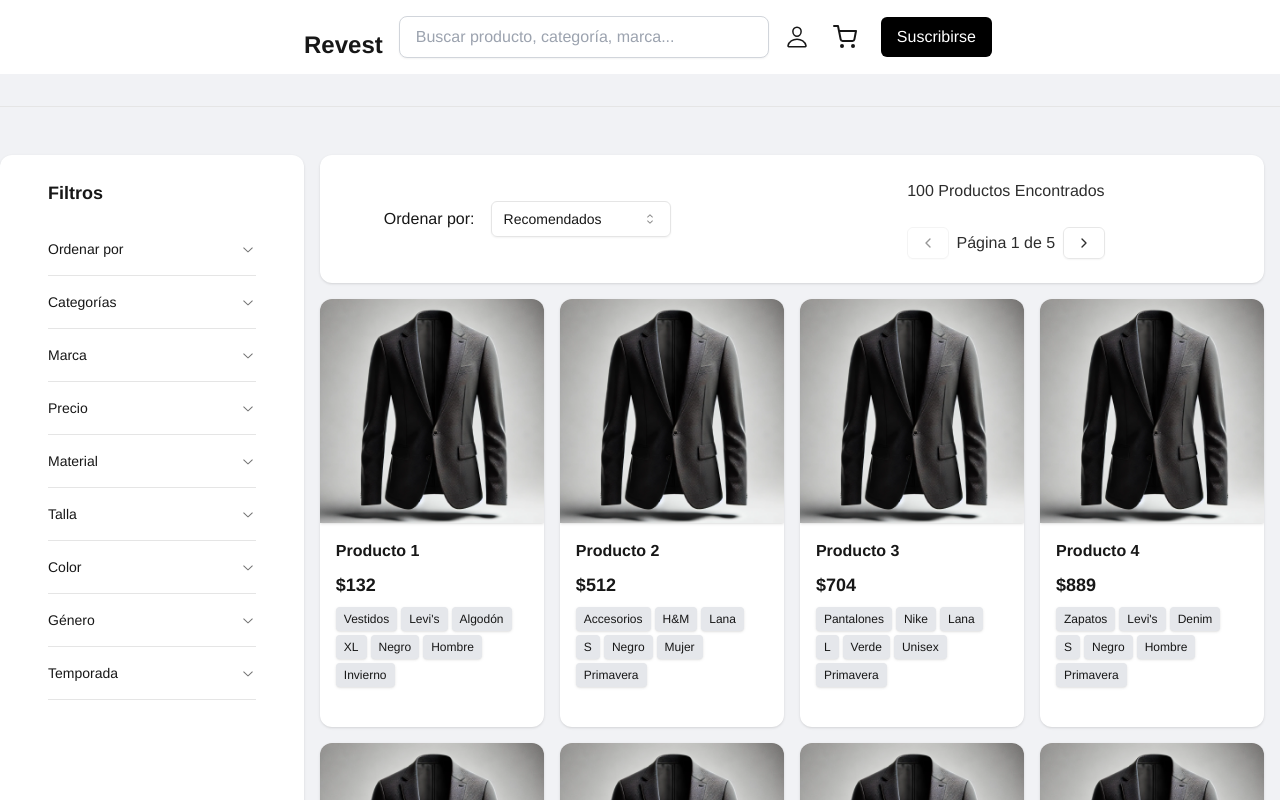
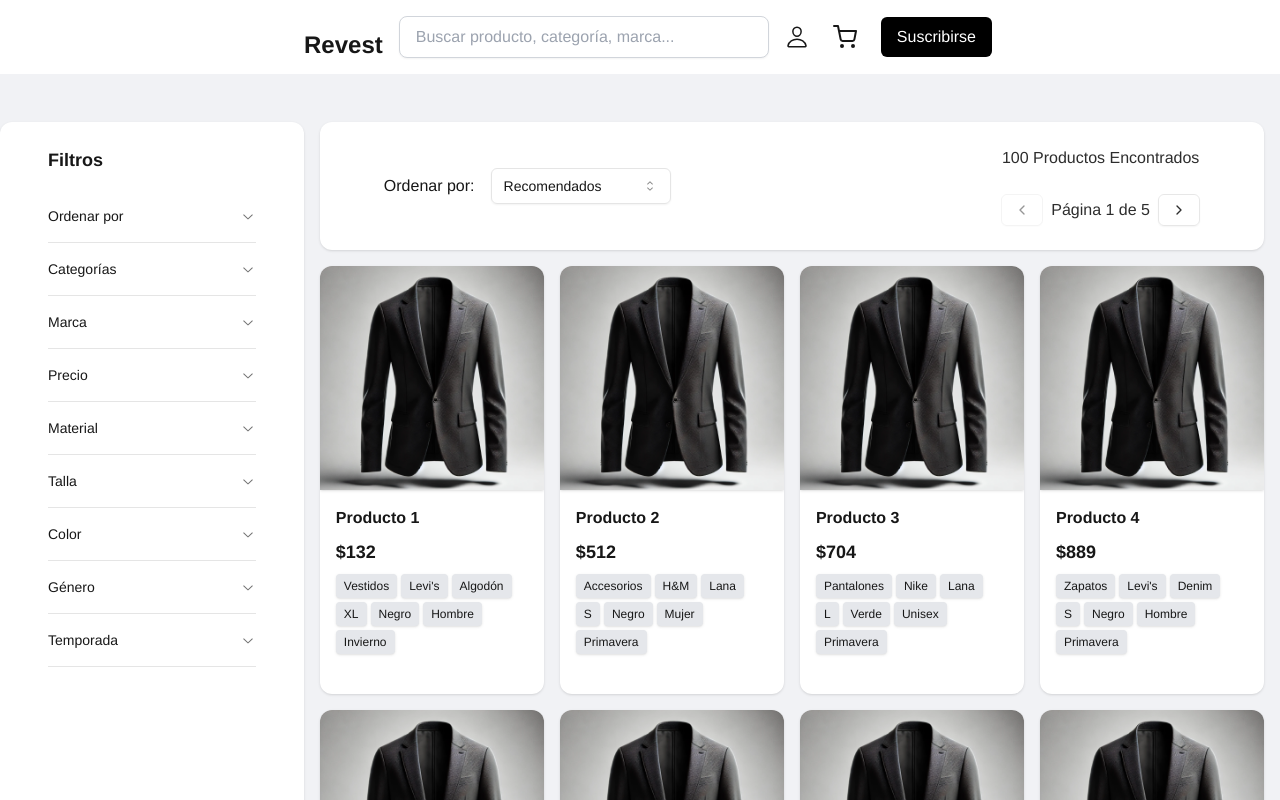
Before and after one commit to Hecze/Revest, a Next.js app: page /catalog in a window 1280 px wide. Shown: the top 800 px of the page. Built offline with nearby package versions, Linux system fonts and the light colour scheme.

Commit message:
header quitado por completo de cataog

```diff
--- a/src/app/catalog/page.tsx
+++ b/src/app/catalog/page.tsx
@@ -115,12 +115,6 @@ export default function ClothingCatalog() {
 
   return (
     <div className="flex flex-col min-h-screen">
-      <header className=" border-b sticky top-0 z-10">
-        <div className="container mx-auto px-4 py-4 flex flex-col sm:flex-row justify-between items-center">
-          <Link className="text-sm  mb-4 sm:mb-0 optacity-90" href={"/"}></Link>
-
-        </div>
-      </header>
 
       <main className="flex-grow container mx-auto my-4 sm:my-12  flex flex-col md:flex-row">
         <Sheet>
@@ -173,7 +167,7 @@ export default function ClothingCatalog() {
                 </SelectContent>
               </Select>
             </div>
-            <span className="flex md:mt-0 gap-2 md:gap-6 flex-wrap items-center opacity-90"><span className="mb-2 sm:mb-0 mx-auto">{sortedProducts.length} Productos Encontrados</span>
+            <span className="flex md:mt-0 gap-2 md:gap-6 flex-col flex-wrap items-center opacity-90 mr-4"><span className="mb-2 sm:mb-0 mx-auto">{sortedProducts.length} Productos Encontrados</span>
               <div className="flex space-x-2 items-center w-full justify-center ">
                 <Button
                   variant="outline"
```
